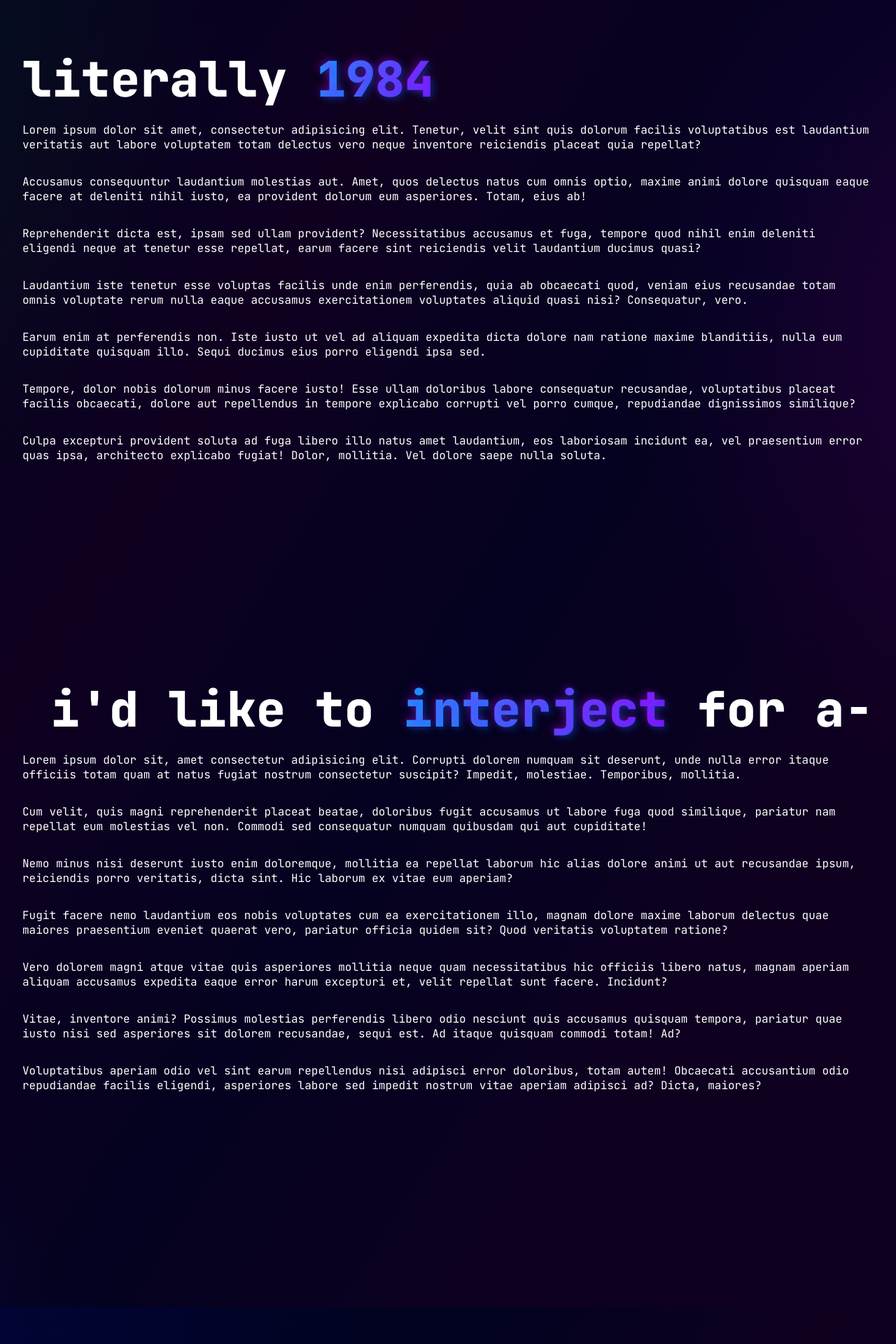
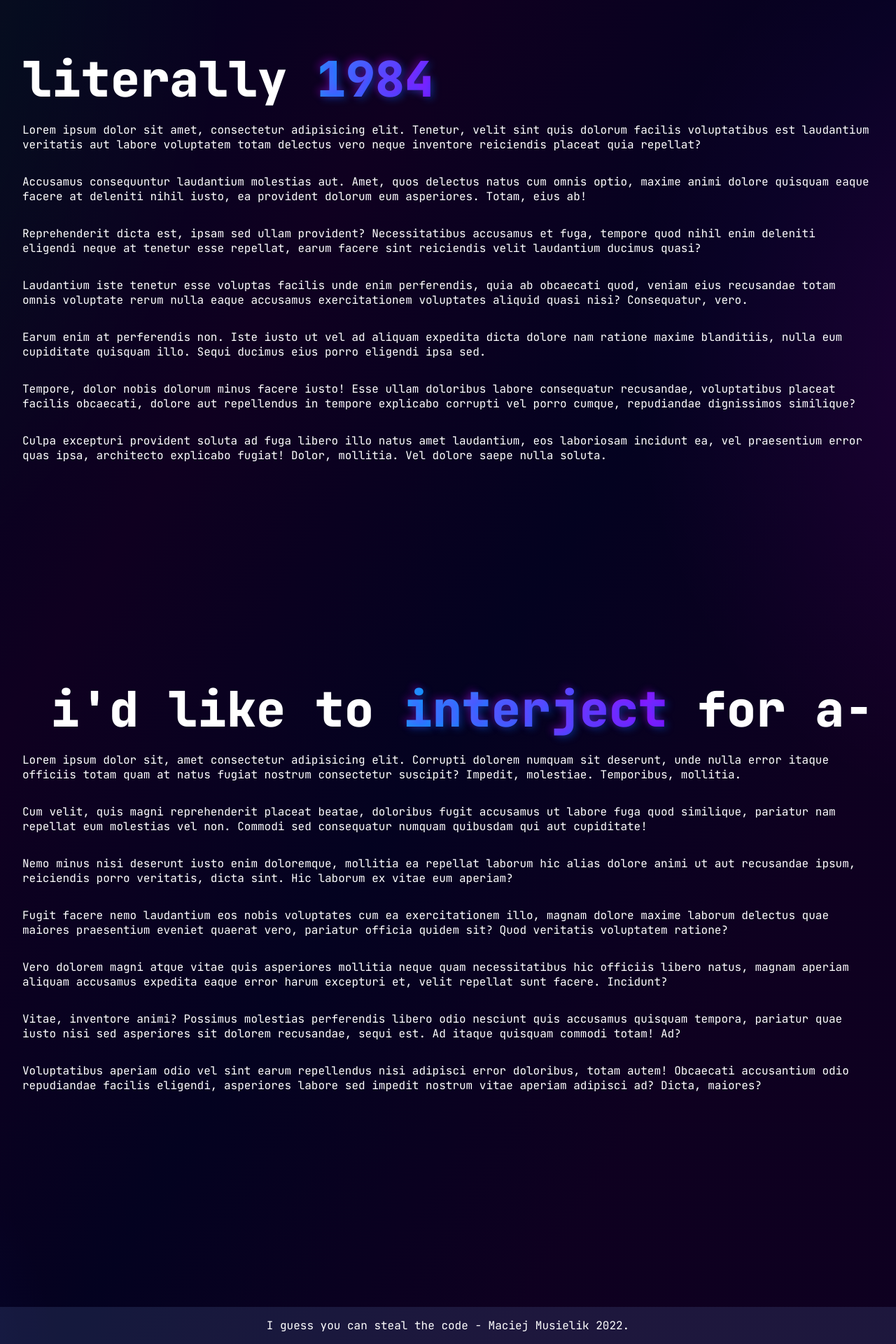
Before and after one commit to CheryX/mmusielik.xyz, a Jekyll site: the page built from index.md, in a window 1280 px wide. Shown: the part 2633-4553 px from the top of the page at 70% size. Built offline with Jekyll 4.4.1, drawn with Linux system fonts in a browser that asks for light colours.

Commit message:
Added footer & improved scrolling behaviour

```diff
--- a/_includes/footer.html
+++ b/_includes/footer.html
@@ -1,3 +1,3 @@
 <footer>
-	© Maciej Musielik {{ "now" | date: "%Y" }}.
-<footer>
+	I guess you can steal the code - Maciej Musielik {{ "now" | date: "%Y" }}.
+</footer>
--- a/_layouts/landing.html
+++ b/_layouts/landing.html
@@ -109,6 +109,7 @@
 
 		</section>
 
+		{% include footer.html %}
 
 	</body>
 </html>
--- a/scripts/extras.js
+++ b/scripts/extras.js
@@ -63,10 +63,8 @@ toAnimateElements.forEach(e => {
 function isInViewport(element) {
     const rect = element.getBoundingClientRect();
     return (
-        rect.top >= 30 &&
-        rect.left >= 0 &&
-        rect.bottom <= (window.innerHeight || document.documentElement.clientHeight) &&
-        rect.right <= (window.innerWidth || document.documentElement.clientWidth)
+        rect.bottom - element.offsetHeight*0.5 <= (window.innerHeight || document.documentElement.clientHeight)  &&
+        rect.top - element.offsetHeight*0.5 >= 0
     );
 }
 
--- a/styles/landing.css
+++ b/styles/landing.css
@@ -185,3 +185,10 @@ h3 {
 .item > summary {
   font-size: 0.7em;
 }
+
+footer {
+  display: flex;
+  justify-content: center;
+  padding: 1rem;
+  background-color: #607abc30;
+}
```
